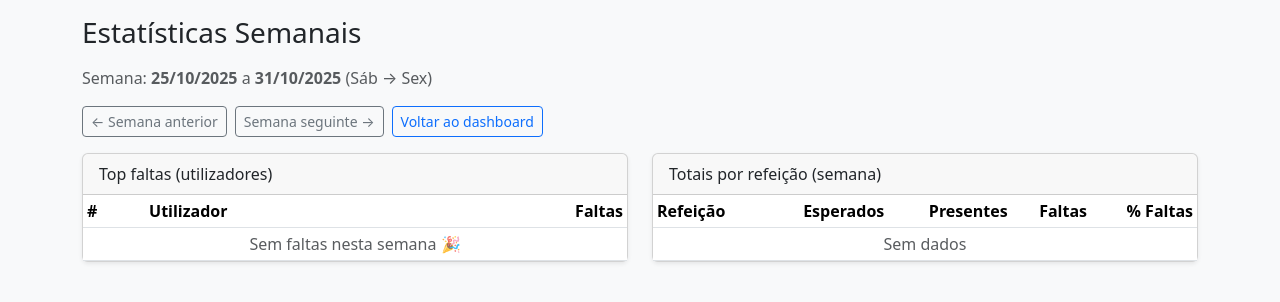
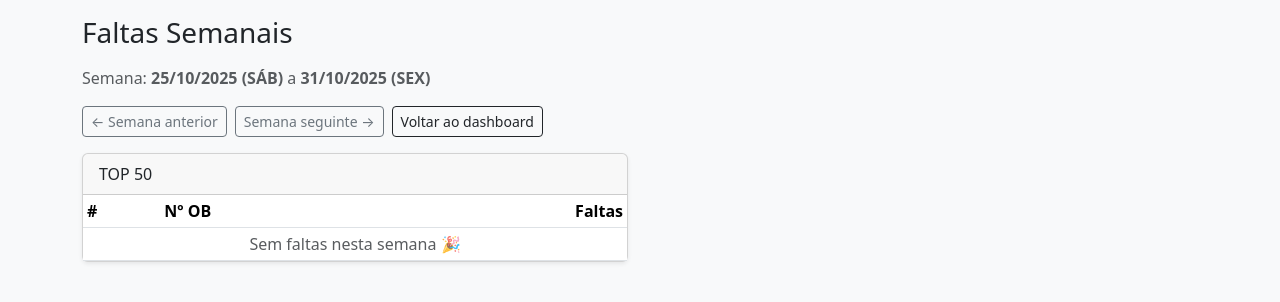
Before and after one commit to danimeida/meal_system_app, a Flask app: page /admin/weekly in a window 1280 px wide. Shown: the part 47-349 px from the top of the page. Run offline with Flask 3, Linux system fonts and the light colour scheme; the visitor is signed in with stand-in values (Sample User, id 1); data that the repository does not hold is empty.

Commit message:
estatisticas semanais v3

```diff
--- a/routes.py
+++ b/routes.py
@@ -375,7 +375,7 @@ def admin_weekly():
     top_rows = []
     for uid, cnt in top_absentees:
         u = users_map.get(uid)
-        display = getattr(u, "name", None) or getattr(u, "full_name", None) or f"OB {uid}"
+        display = getattr(u, "name", None) or getattr(u, "full_name", None) or f"Nº OB {uid}"
         top_rows.append({"user_id": uid, "display": display, "absences": cnt})
 
     # Converter totais por refeição para lista ordenada pelo id
--- a/templates/admin_dashboard.html
+++ b/templates/admin_dashboard.html
@@ -1,12 +1,11 @@
 {% extends 'base.html' %}
 {% block content %}
 
-<a class="btn btn-outline-primary btn-sm" href="{{ url_for('routes.admin_weekly') }}">
-  Estatísticas Semanais
-</a>
+
 
 <div class="d-flex align-items-center justify-content-between mb-3">
   <h3 class="mb-0"><strong>Dashboard</strong> </h3>
+  <a class="btn btn-outline-dark btn-sm" href="{{ url_for('routes.admin_weekly') }}">Estatísticas Semanais</a>
   <form class="d-flex gap-2" method="get" action="{{ url_for('routes.admin_dashboard') }}">
     <input type="date" class="form-control" name="date" value="{{ day.strftime('%Y-%m-%d') }}">
     <button class="btn btn-outline-primary">Ir</button>
--- a/templates/admin_weekly.html
+++ b/templates/admin_weekly.html
@@ -1,28 +1,28 @@
 {% extends 'base.html' %}
 {% block content %}
-<h3 class="mb-3">Estatísticas Semanais</h3>
+<h3 class="mb-3">Faltas Semanais</h3>
 <p class="text-muted">
-  Semana: <strong>{{ week_start.strftime('%d/%m/%Y') }}</strong> a
-  <strong>{{ week_end.strftime('%d/%m/%Y') }}</strong> (Sáb → Sex)
+  Semana: <strong>{{ week_start.strftime('%d/%m/%Y') }} (SÁB)</strong> a
+  <strong>{{ week_end.strftime('%d/%m/%Y') }} (SEX)</strong>
 </p>
 
 <div class="d-flex gap-2 mb-3">
   <a class="btn btn-outline-secondary btn-sm" href="{{ url_for('routes.admin_weekly', anchor=prev_anchor) }}">← Semana anterior</a>
   <a class="btn btn-outline-secondary btn-sm" href="{{ url_for('routes.admin_weekly', anchor=next_anchor) }}">Semana seguinte →</a>
-  <a class="btn btn-outline-primary btn-sm" href="{{ url_for('routes.admin_dashboard', date=week_start.strftime('%Y-%m-%d')) }}">Voltar ao dashboard</a>
+  <a class="btn btn-outline-dark btn-sm" href="{{ url_for('routes.admin_dashboard', date=week_start.strftime('%Y-%m-%d')) }}">Voltar ao dashboard</a>
 </div>
 
 
 <div class="row g-4">
   <div class="col-lg-6">
     <div class="card shadow-sm">
-      <div class="card-header">Top faltas (utilizadores)</div>
+      <div class="card-header">TOP 50</div>
       <div class="table-responsive">
         <table class="table table-sm mb-0">
           <thead>
             <tr>
               <th>#</th>
-              <th>Utilizador</th>
+              <th>Nº OB</th>
               <th class="text-end">Faltas</th>
             </tr>
           </thead>
@@ -31,8 +31,8 @@
               {% for row in top_rows %}
               <tr>
                 <td class="text-muted">{{ loop.index }}</td>
-                <td>{{ row.display }} <small class="text-muted">(id {{ row.user_id }})</small></td>
-                <td class="text-end fw-semibold">{{ row.absences }}</td>
+                <td>{{ row.display }} </td>
+                <td>{{ row.absences }}</td>
               </tr>
               {% endfor %}
             {% else %}
@@ -43,38 +43,5 @@
       </div>
     </div>
   </div>
-
-  <div class="col-lg-6">
-    <div class="card shadow-sm">
-      <div class="card-header">Totais por refeição (semana)</div>
-      <div class="table-responsive">
-        <table class="table table-sm mb-0">
-          <thead>
-            <tr>
-              <th>Refeição</th>
-              <th class="text-end">Esperados</th>
-              <th class="text-end">Presentes</th>
-              <th class="text-end">Faltas</th>
-              <th class="text-end">% Faltas</th>
-            </tr>
-          </thead>
-          <tbody>
-            {% for r in per_meal_rows %}
-            <tr>
-              <td>{{ r.meal_name }}</td>
-              <td class="text-end">{{ r.expected }}</td>
-              <td class="text-end">{{ r.present }}</td>
-              <td class="text-end">{{ r.absent }}</td>
-              <td class="text-end">{{ r.faltas_pct }}%</td>
-            </tr>
-            {% endfor %}
-            {% if not per_meal_rows %}
-              <tr><td colspan="5" class="text-center text-muted">Sem dados</td></tr>
-            {% endif %}
-          </tbody>
-        </table>
-      </div>
-    </div>
-  </div>
 </div>
 {% endblock %}
--- a/templates/mark.html
+++ b/templates/mark.html
@@ -62,7 +62,7 @@
 
   <div class="sticky-actions">
     <button class="btn btn-primary">Guardar alterações</button>
-    <a href="{{ url_for('routes.index') }}" class="btn btn-outline-secondary">Voltar</a>
+    <a href="{{ url_for('routes.index') }}" class="btn btn-outline-secondary">Sair</a>
   </div>
 </form>
 {% endblock %}
```
